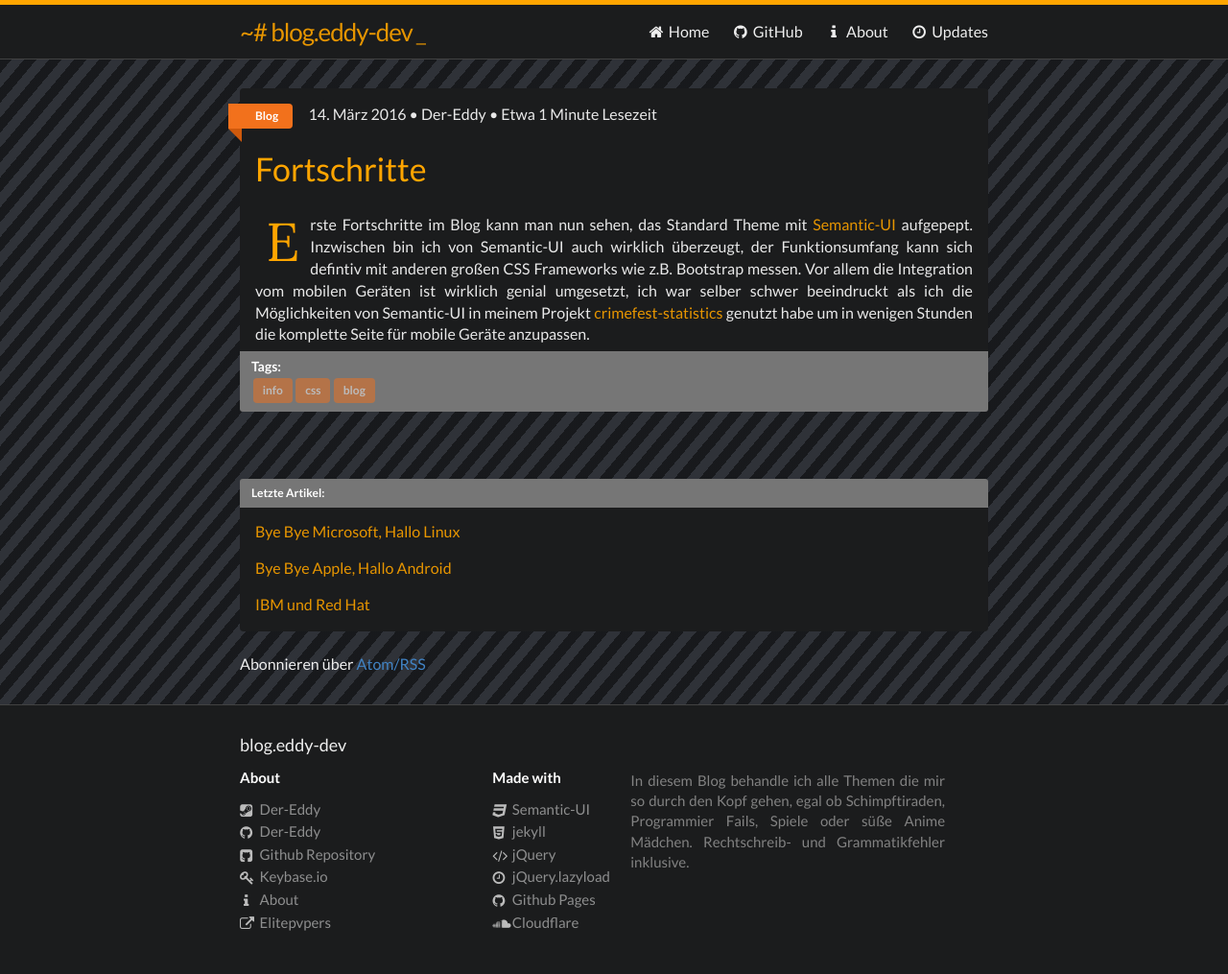
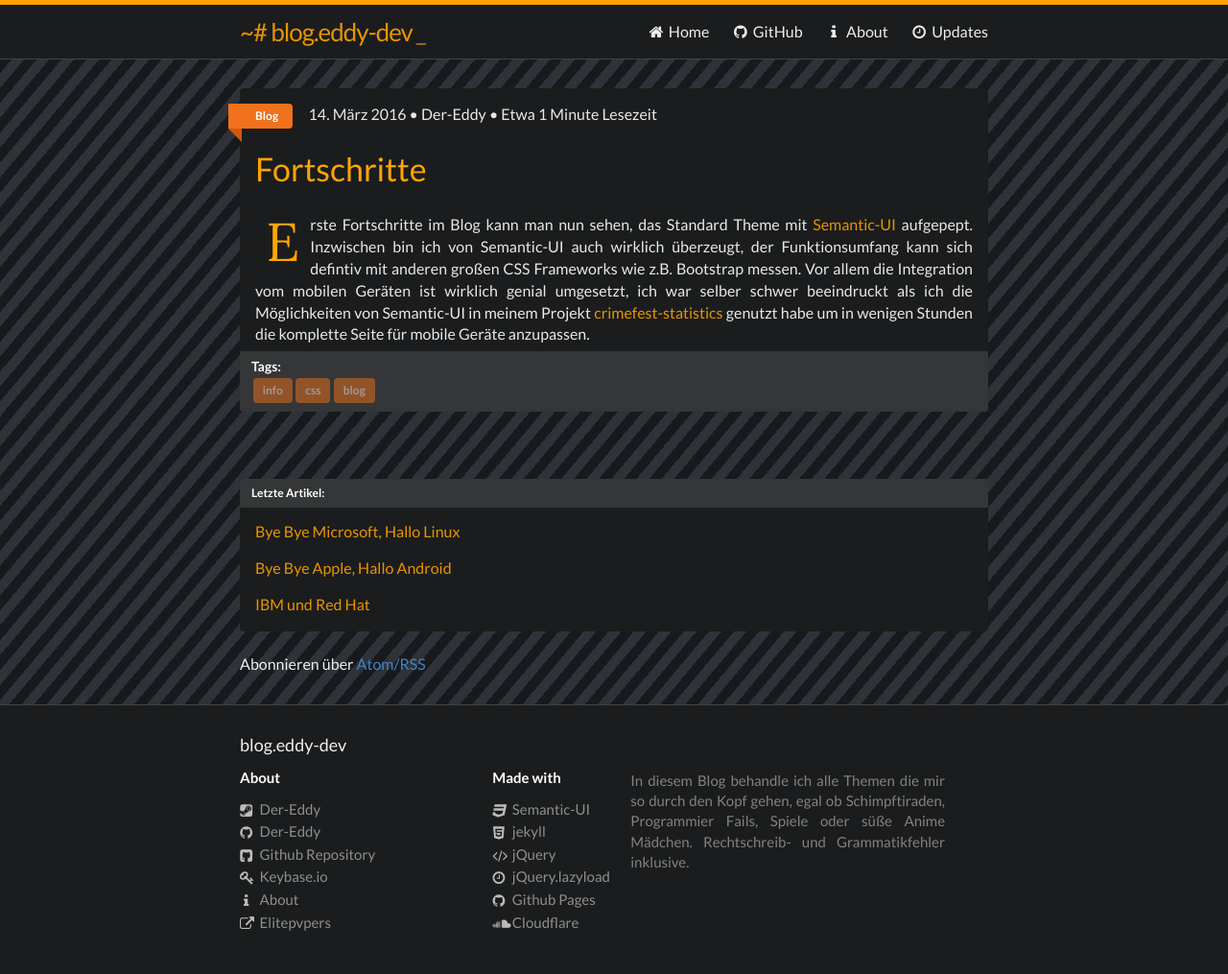
Before and after one commit to Der-Eddy/blog, a Jekyll site: the page built from _posts/2016-03-14-fortschritte.md, in a window 1280 px wide. Shown: the whole page at 96% size. Built offline with Jekyll 4.4.1, drawn with Linux system fonts in a browser that asks for light colours; comment, search, counter and statistics services are not loaded.

Commit message:
Darken the grey attached labels

```diff
--- a/_sass/_layout.scss
+++ b/_sass/_layout.scss
@@ -381,3 +381,11 @@ a.post-link {
 pre, code {
     background-color: $inverted-color !important;
 }
+
+.ui[class*="bottom attached"].label {
+    background-color: lighten(#1B1C1D, 10%) !important
+}
+
+.ui[class*="top attached"].label {
+    background-color: lighten(#1B1C1D, 10%) !important
+}
```
